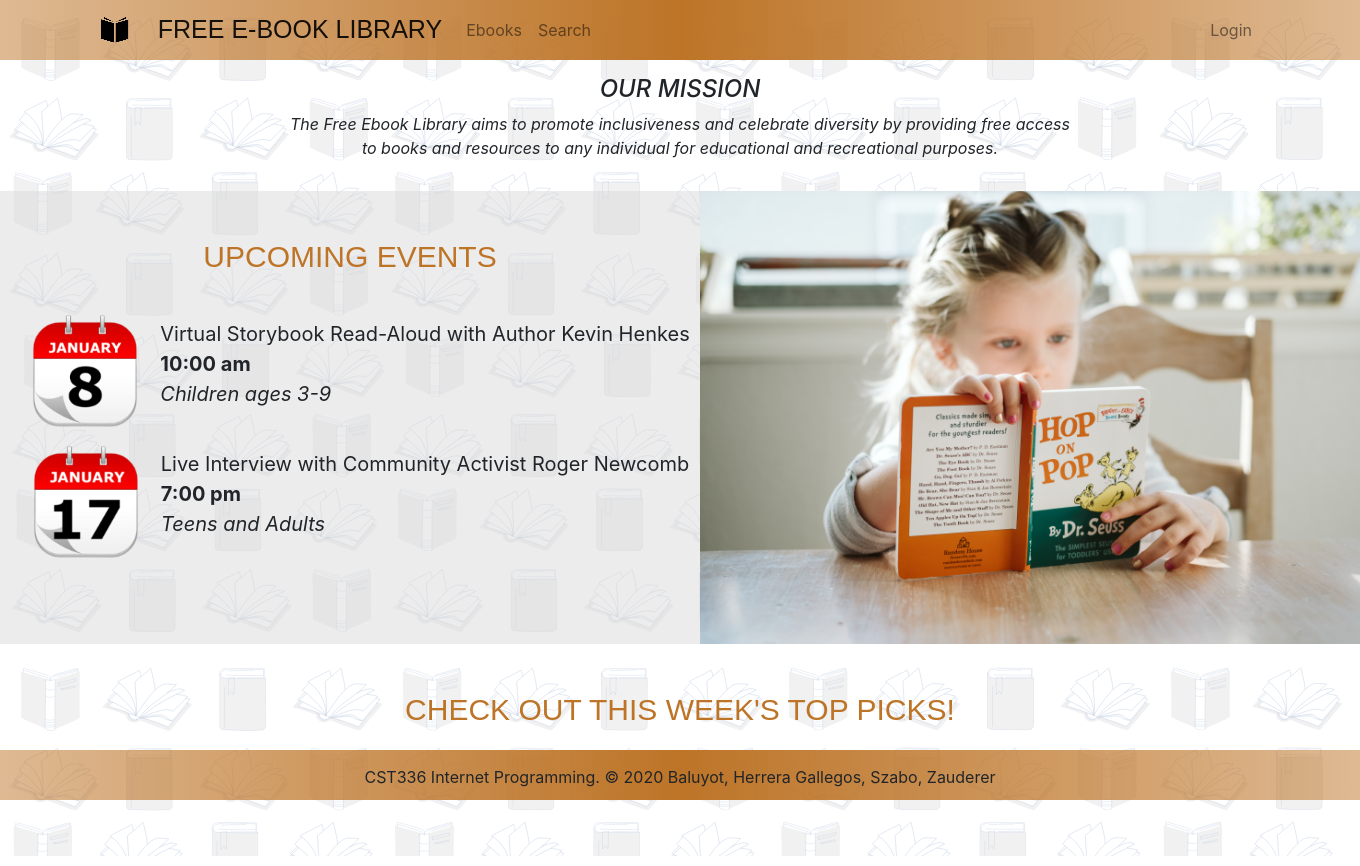
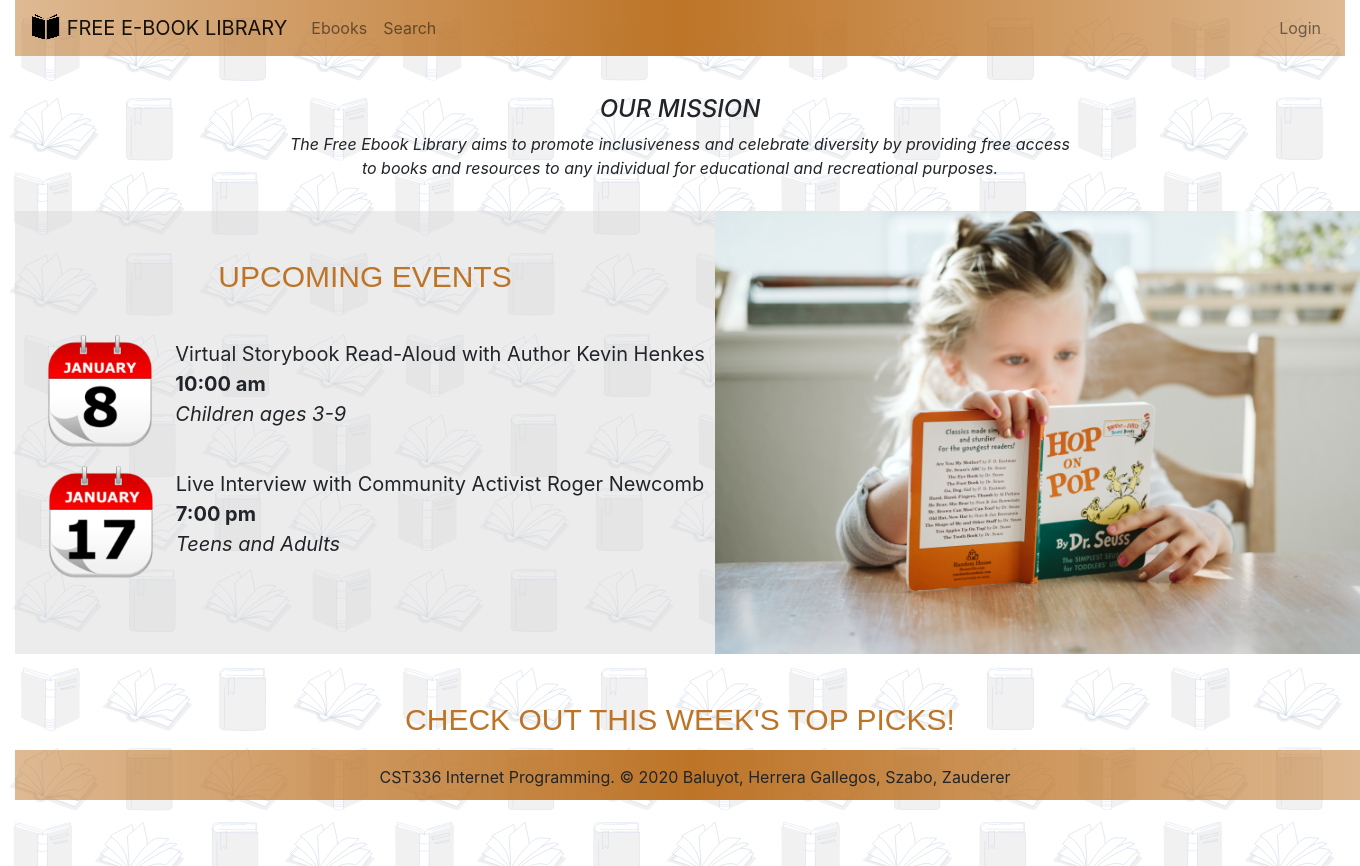
Before and after one commit to dethedrus/cst336-final-project, a Node server app: page / in a window 1360 px wide. Run offline with Node 20, Linux system fonts and the light colour scheme; data that the repository does not hold is empty; some libraries are stand-ins or nearby versions.

Commit message:
Fix navbar no small viewports

```diff
--- a/public/css/styles.css
+++ b/public/css/styles.css
@@ -58,12 +58,6 @@ body {
 
 .navbar {
     background-image: linear-gradient(to right, #bd742780, #bd7427, #bd742780);
-    width: 100%;
-    height: 60px;
-    padding-right: 100px;
-    padding-left: 100px;
-    padding-top: 20px;
-    padding-bottom: 20px;
 }
 
 
--- a/views/partials/header.ejs
+++ b/views/partials/header.ejs
@@ -15,9 +15,9 @@
     <link rel="stylesheet" href="/css/styles.css">
 </head>
 <body>
-    <!--<div class="container">-->
-    <!--    <div class="row mb-4">-->
-    <!--        <div class="col">-->
+    <div class="container-fluid">
+       <div class="row mb-4">
+           <div class="col">
                 <%- include("nav.ejs") %>
-        <!--    </div>-->
-        <!--</div>-->
+           </div>
+        </div>
--- a/views/partials/nav.ejs
+++ b/views/partials/nav.ejs
@@ -1,14 +1,14 @@
-<div class="containter">
 <nav class="navbar navbar-expand-lg navbar-light">
-<!--<nav class="navbar navbar-expand-lg navbar-light bg-light">-->
-    <img id="bookicon" src="/img/7638.png"/>
-
-    <a id="libraryname" class="navbar-brand" href="/">&nbsp &nbsp FREE E-BOOK LIBRARY</a>
+    <a class="navbar-brand" href="/">
+      <img src="/img/7638.png" width="30" height="28" class="d-inline-block align-top" alt="">
+      FREE E-BOOK LIBRARY
+    </a>
 
     <button class="navbar-toggler" type="button" data-toggle="collapse" data-target="#navbarNav" aria-controls="navbarNav" aria-expanded="false" aria-label="Toggle navigation">
       <span class="navbar-toggler-icon"></span>
     </button>
-    <div class="collapse navbar-collapse" id="navbarNav">
+
+    <div class="collapse navbar-collapse justify-content-between" id="navbarNav">
       <ul class="navbar-nav mr-auto">
         <li class="nav-item">
           <a class="nav-link" href="/ebook">Ebooks</a>
@@ -32,4 +32,3 @@
       </ul>
     </div>
   </nav>
-  </div>
```
